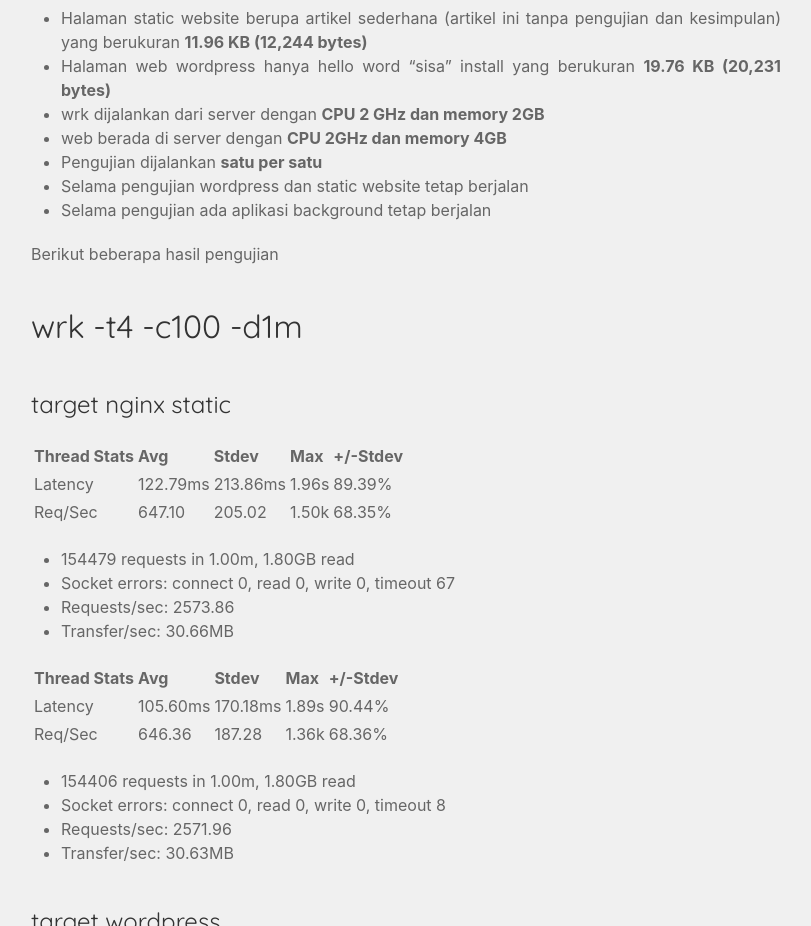
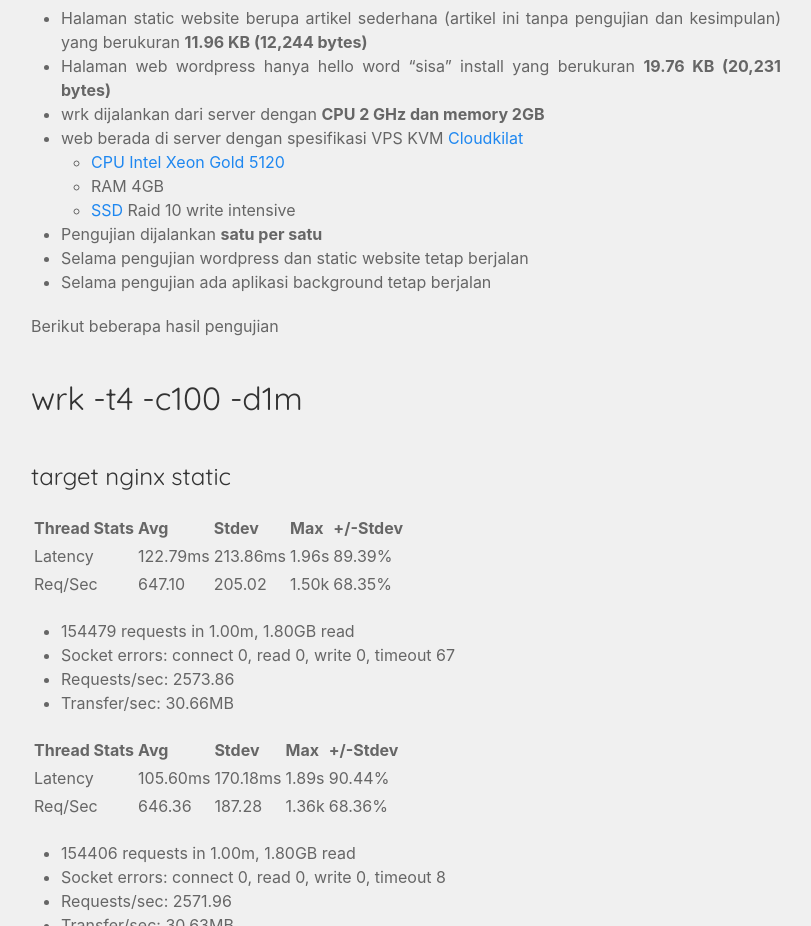
Before and after one commit to egiathamaershada/blog, a plain HTML site: page posts/gobloging/index.html in a window 1280 px wide. Shown: the part 1980-2906 px from the top of the page, without its empty margins (234-1045 px from the left). Drawn offline with nearby package versions, Linux system fonts and the light colour scheme.

Commit message:
fix meta head, add hardware spec, generate

```diff
--- a/posts/gobloging/index.html
+++ b/posts/gobloging/index.html
@@ -38,7 +38,9 @@
 
 
 
-        <meta property="og:image" content="https://egiathamaershada.github.io/blog/images/gobloging-grafana-test-memory.jpg" />
+
+            <meta property="og:image" content="https://egiathamaershada.github.io/blog/images/gobloging-grafana-test-memory.jpg" />
+
 
 <meta property="og:title" content="mengenal &#34;gobloging&#34; dan static site generator menggunakan gohugo" />
 <meta property="og:description" content="Gobloging, bloging menggunakan Go. Memanfaatkan gohugo Go static site generator, The world’s fastest framework for building websites" />
@@ -67,7 +69,7 @@
 
 <meta itemprop="datePublished" content="2018-08-04T20:29:54&#43;07:00" />
 <meta itemprop="dateModified" content="2018-08-04T20:29:54&#43;07:00" />
-<meta itemprop="wordCount" content="926">
+<meta itemprop="wordCount" content="937">
 
 
 
@@ -158,7 +160,13 @@
 <li>Halaman static website berupa artikel sederhana (artikel ini tanpa pengujian dan kesimpulan) yang berukuran <strong>11.96 KB (12,244 bytes)</strong></li>
 <li>Halaman web wordpress hanya hello word &ldquo;sisa&rdquo; install yang berukuran <strong>19.76 KB (20,231 bytes)</strong></li>
 <li>wrk dijalankan dari server dengan <strong>CPU 2 GHz dan memory 2GB</strong></li>
-<li>web berada di server dengan <strong>CPU 2GHz dan memory 4GB</strong></li>
+<li>web berada di server dengan spesifikasi VPS KVM <a href="http://cloudkilat.com/">Cloudkilat</a>
+
+<ul>
+<li><a href="https://ark.intel.com/products/120474/Intel-Xeon-Gold-5120-Processor-19_25M-Cache-2_20-GHz">CPU Intel Xeon Gold 5120</a></li>
+<li>RAM 4GB</li>
+<li><a href="https://www.samsung.com/semiconductor/minisite/ssd/product/enterprise/sm863a/">SSD</a> Raid 10 write intensive</li>
+</ul></li>
 <li>Pengujian dijalankan <strong>satu per satu</strong></li>
 <li>Selama pengujian wordpress dan static website tetap berjalan</li>
 <li>Selama pengujian ada aplikasi background tetap berjalan</li>
```
Also changed, not shown: categories/golang/index.html (+3 -0 lines), categories/index.html (+3 -0 lines), index.html (+3 -0 lines), posts/index.html (+3 -0 lines), posts/markdown-test/index.html (+3 -0 lines), tags/index.html (+3 -0 lines), tags/test/index.html (+3 -0 lines).
